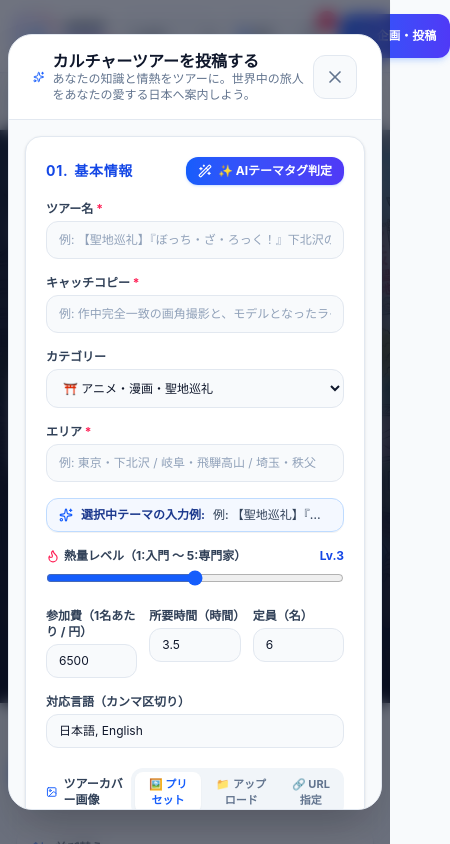
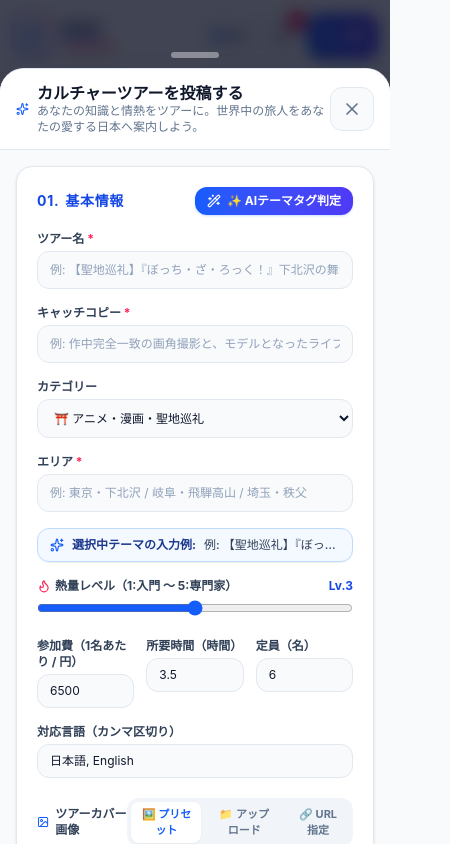
Before and after one commit to sakazeruga/DDJ_web, a React (Vite) app: page / in a window 390 px wide. Both pictures are taken after a click on the button "ツアーを企画する →". Shown: the top 844 px of the page, 450 px wide, since content can reach past the window. Built offline with nearby package versions, Linux system fonts and the light colour scheme; grey boxes are pictures that could not be loaded.

Commit message:
fix(mobile): resolve horizontal layout shift, enable backdrop tap to dismiss, and add accessible left/bottom close buttons

```diff
--- a/src/App.tsx
+++ b/src/App.tsx
@@ -545,7 +545,7 @@ export function App() {
   const [viewMode, setViewMode] = useState<'grid' | 'catalog' | 'map'>('grid');
 
   return (
-    <div className="min-h-screen bg-slate-50 text-slate-900 flex flex-col font-sans selection:bg-blue-600 selection:text-white">
+    <div className="min-h-screen bg-slate-50 text-slate-900 flex flex-col font-sans selection:bg-blue-600 selection:text-white max-w-full overflow-x-clip">
       {/* Navbar */}
       <Navbar
         currentTab={currentTab}
--- a/src/components/CreateTourModal.tsx
+++ b/src/components/CreateTourModal.tsx
@@ -1052,10 +1052,27 @@ export const CreateTourModal: React.FC<CreateTourModalProps> = ({
   };
 
   return (
-    <div className="fixed inset-0 z-50 flex items-center justify-center p-2 sm:p-4 bg-slate-900/60 backdrop-blur-sm overflow-y-auto">
-      <div className="relative w-full max-w-4xl bg-white border border-slate-200 rounded-3xl shadow-2xl overflow-hidden my-auto max-h-[92vh] flex flex-col">
+    <div
+      onClick={onClose}
+      className="fixed inset-0 z-50 flex flex-col justify-end sm:justify-center items-center bg-slate-950/75 backdrop-blur-sm p-0 sm:p-4 overflow-y-auto cursor-pointer"
+      aria-modal="true"
+      role="dialog"
+    >
+      {/* Mobile Top Dismiss Touch Zone */}
+      <div
+        onClick={onClose}
+        className="w-full flex items-center justify-center py-2.5 sm:hidden cursor-pointer"
+        title="タップして閉じる"
+      >
+        <div className="w-12 h-1.5 rounded-full bg-white/40 shadow-xs" />
+      </div>
+
+      <div
+        onClick={(e) => e.stopPropagation()}
+        className="relative w-full max-w-4xl bg-white border-t sm:border border-slate-200 rounded-t-3xl sm:rounded-3xl shadow-2xl overflow-hidden max-h-[92vh] sm:max-h-[90vh] flex flex-col cursor-default"
+      >
         {/* Header */}
-        <div className="sticky top-0 z-20 bg-white/95 backdrop-blur-md px-6 py-4 border-b border-slate-200 flex items-center justify-between">
+        <div className="sticky top-0 z-20 bg-white/95 backdrop-blur-md px-4 sm:px-6 py-3.5 sm:py-4 border-b border-slate-200 flex items-center justify-between">
           <div className="flex items-center gap-2">
             {isEditMode ? <Edit3 className="w-5 h-5 text-indigo-600" /> : <Sparkles className="w-5 h-5 text-blue-600" />}
             <div>
--- a/src/components/GuideChatModal.tsx
+++ b/src/components/GuideChatModal.tsx
@@ -117,10 +117,13 @@ export const GuideChatModal: React.FC<GuideChatModalProps> = ({
   };
 
   return (
-    <div className="fixed inset-0 z-50 flex items-center justify-center p-4 bg-slate-950/75 backdrop-blur-md">
+    <div
+      onClick={onClose}
+      className="fixed inset-0 z-50 flex items-center justify-center p-4 bg-slate-950/75 backdrop-blur-md cursor-pointer"
+    >
       <div
         onClick={(e) => e.stopPropagation()}
-        className="relative w-full max-w-xl bg-white rounded-3xl border border-slate-200 shadow-2xl overflow-hidden flex flex-col h-[600px] max-h-[90vh] animate-in fade-in zoom-in-95 duration-200"
+        className="relative w-full max-w-xl bg-white rounded-3xl border border-slate-200 shadow-2xl overflow-hidden flex flex-col h-[600px] max-h-[90vh] animate-in fade-in zoom-in-95 duration-200 cursor-default"
       >
         {/* Chat Header */}
         <div className="p-4 bg-gradient-to-r from-slate-900 to-blue-950 text-white flex items-center justify-between shadow-md">
--- a/src/components/Navbar.tsx
+++ b/src/components/Navbar.tsx
@@ -30,7 +30,7 @@ export const Navbar: React.FC<NavbarProps> = ({
 
   return (
     <header className="sticky top-0 z-40 bg-white/95 backdrop-blur-md border-b border-slate-200 shadow-xs">
-      <div className="max-w-7xl mx-auto px-4 sm:px-6 lg:px-8 h-18 flex items-center justify-between">
+      <div className="max-w-7xl mx-auto px-3 sm:px-6 lg:px-8 h-18 flex items-center justify-between gap-2">
         {/* Brand Logo - Stylish 3-Tier Stack */}
         <div
           onClick={() => setCurrentTab('explore')}
@@ -87,13 +87,13 @@ export const Navbar: React.FC<NavbarProps> = ({
           </button>
         </nav>
 
-        {/* Right Actions: Currency, Language, Favorites, Host */}
-        <div className="flex items-center gap-1.5 sm:gap-2.5">
-          {/* Currency Switcher */}
+        {/* Right Actions: Currency, Language, Favorites, Host (Mobile compact & non-overflowing) */}
+        <div className="flex items-center gap-1 sm:gap-2 flex-shrink-0">
+          {/* Currency Switcher (Desktop only to prevent mobile overflow) */}
           <select
             value={currency}
             onChange={(e) => setCurrency(e.target.value as Currency)}
-            className="min-h-[44px] bg-slate-50 hover:bg-slate-100 border border-slate-200 text-xs font-bold text-slate-700 rounded-xl px-2.5 py-2 cursor-pointer focus:outline-none transition-colors"
+            className="hidden sm:block min-h-[44px] bg-slate-50 hover:bg-slate-100 border border-slate-200 text-xs font-bold text-slate-700 rounded-xl px-2.5 py-2 cursor-pointer focus:outline-none transition-colors"
             aria-label="Currency"
           >
             <option value="JPY">¥ JPY</option>
@@ -105,17 +105,17 @@ export const Navbar: React.FC<NavbarProps> = ({
           {/* Language Switcher */}
           <button
             onClick={() => setLang(lang === 'ja' ? 'en' : 'ja')}
-            className="min-h-[44px] flex items-center gap-1 px-3 py-2 rounded-xl bg-slate-50 hover:bg-slate-100 border border-slate-200 text-xs font-bold text-slate-700 hover:text-blue-600 transition-colors cursor-pointer"
+            className="min-h-[44px] h-11 px-2.5 sm:px-3 rounded-xl bg-slate-50 hover:bg-slate-100 border border-slate-200 text-xs font-bold text-slate-700 hover:text-blue-600 transition-colors cursor-pointer flex items-center gap-1"
             title="Switch Language"
           >
             <Globe className="w-3.5 h-3.5 text-blue-600" />
-            <span>{lang === 'ja' ? 'EN' : 'JP'}</span>
+            <span className="text-[11px] sm:text-xs">{lang === 'ja' ? 'EN' : 'JP'}</span>
           </button>
 
           {/* Favorites Button */}
           <button
             onClick={openFavorites}
-            className="w-11 h-11 relative rounded-xl bg-slate-50 hover:bg-slate-100 border border-slate-200 text-slate-600 hover:text-rose-500 transition-colors cursor-pointer flex items-center justify-center"
+            className="w-11 h-11 relative rounded-xl bg-slate-50 hover:bg-slate-100 border border-slate-200 text-slate-600 hover:text-rose-500 transition-colors cursor-pointer flex items-center justify-center flex-shrink-0"
             title={t.nav.favorites}
             aria-label="Favorites"
           >
@@ -130,11 +130,12 @@ export const Navbar: React.FC<NavbarProps> = ({
           {/* Host a Tour CTA Button */}
           <button
             onClick={openCreateModal}
-            className="min-h-[44px] flex items-center gap-1.5 px-3.5 sm:px-4 py-2 rounded-xl bg-gradient-to-r from-blue-600 to-indigo-600 hover:from-blue-500 hover:to-indigo-500 text-white text-xs sm:text-sm font-bold shadow-md shadow-blue-500/20 transition-all cursor-pointer active:scale-95 whitespace-nowrap"
+            className="min-h-[44px] h-11 px-3 sm:px-4 rounded-xl bg-gradient-to-r from-blue-600 to-indigo-600 hover:from-blue-500 hover:to-indigo-500 text-white text-xs sm:text-sm font-bold shadow-md shadow-blue-500/20 transition-all cursor-pointer active:scale-95 flex items-center justify-center gap-1.5 flex-shrink-0"
+            title={lang === 'ja' ? 'ツアーを企画・投稿する' : 'Host a Tour'}
           >
             <PlusCircle className="w-4 h-4" />
             <span className="hidden sm:inline">{t.nav.hostTour}</span>
-            <span className="sm:hidden">{lang === 'ja' ? '企画・投稿' : 'Host'}</span>
+            <span className="sm:hidden text-xs">{lang === 'ja' ? '投稿' : 'Host'}</span>
           </button>
         </div>
       </div>
--- a/src/components/ShioriShareModal.tsx
+++ b/src/components/ShioriShareModal.tsx
@@ -275,10 +275,13 @@ export const ShioriShareModal: React.FC<ShioriShareModalProps> = ({
   };
 
   return (
-    <div className="fixed inset-0 z-50 flex items-center justify-center p-4 bg-slate-950/75 backdrop-blur-md overflow-y-auto">
+    <div
+      onClick={onClose}
+      className="fixed inset-0 z-50 flex items-center justify-center p-4 bg-slate-950/75 backdrop-blur-md overflow-y-auto cursor-pointer"
+    >
       <div
         onClick={(e) => e.stopPropagation()}
-        className="relative w-full max-w-2xl bg-white rounded-3xl border border-slate-200 shadow-2xl overflow-hidden my-8 animate-in fade-in zoom-in-95 duration-200"
+        className="relative w-full max-w-2xl bg-white rounded-3xl border border-slate-200 shadow-2xl overflow-hidden my-8 animate-in fade-in zoom-in-95 duration-200 cursor-default"
       >
         {/* Modal Header */}
         <div className="flex items-center justify-between px-6 py-4 border-b border-slate-200 bg-slate-50">
--- a/src/components/TourDetailModal.tsx
+++ b/src/components/TourDetailModal.tsx
@@ -1,6 +1,7 @@
 import React, { useState } from 'react';
 import {
   X,
+  ArrowLeft,
   Clock,
   MapPin,
   Star,
@@ -241,31 +242,60 @@ export const TourDetailModal: React.FC<TourDetailModalProps> = ({
   };
 
   return (
-    <div className="fixed inset-0 z-50 flex items-start sm:items-center justify-center pt-8 sm:pt-4 pb-4 px-2 sm:p-4 md:p-6 bg-slate-900/60 backdrop-blur-sm overflow-y-auto">
+    <div
+      onClick={onClose}
+      className="fixed inset-0 z-50 flex flex-col justify-end sm:justify-center items-center bg-slate-950/75 backdrop-blur-sm p-0 sm:p-4 md:p-6 overflow-y-auto cursor-pointer"
+      aria-modal="true"
+      role="dialog"
+    >
+      {/* Mobile Top Dismiss Touch Zone (Tap or drag down to dismiss) */}
+      <div
+        onClick={onClose}
+        className="w-full flex items-center justify-center py-2.5 sm:hidden cursor-pointer"
+        title="タップして閉じる"
+      >
+        <div className="w-12 h-1.5 rounded-full bg-white/40 shadow-xs" />
+      </div>
+
       {/* Modal Container */}
-      <div className="relative w-full max-w-5xl bg-white border border-slate-200 rounded-3xl shadow-2xl overflow-hidden my-2 sm:my-auto max-h-[90vh] sm:max-h-[92vh] flex flex-col">
+      <div
+        onClick={(e) => e.stopPropagation()}
+        className="relative w-full max-w-5xl bg-white border-t sm:border border-slate-200 rounded-t-3xl sm:rounded-3xl shadow-2xl overflow-hidden max-h-[92vh] sm:max-h-[90vh] flex flex-col cursor-default"
+      >
         {/* Sticky Header Bar */}
-        <div className="sticky top-0 z-20 bg-white/95 backdrop-blur-md px-3 sm:px-6 py-2.5 sm:py-3.5 border-b border-slate-200 flex items-center justify-between gap-1.5 sm:gap-3">
+        <div className="sticky top-0 z-20 bg-white/95 backdrop-blur-md px-3 sm:px-6 py-2.5 sm:py-3.5 border-b border-slate-200 flex items-center justify-between gap-2">
+          {/* Left: Quick Back / Close Button & Badges */}
           <div className="flex items-center gap-2 min-w-0">
-            <span className="text-[11px] sm:text-xs font-bold px-2 sm:px-3 py-0.5 sm:py-1 rounded-full bg-blue-50 text-blue-700 border border-blue-200 whitespace-nowrap flex-shrink-0">
+            <button
+              onClick={onClose}
+              className="min-h-[44px] px-3 py-2 rounded-xl bg-slate-100 hover:bg-slate-200 text-slate-800 font-bold text-xs flex items-center gap-1.5 transition-all cursor-pointer active:scale-95 flex-shrink-0 border border-slate-200"
+              title="閉じる"
+              aria-label="Close modal"
+            >
+              <ArrowLeft className="w-4 h-4 text-slate-700" />
+              <span className="font-bold">{lang === 'ja' ? '閉じる' : 'Close'}</span>
+            </button>
+
+            <span className="text-[11px] sm:text-xs font-bold px-2 sm:px-3 py-1 rounded-full bg-blue-50 text-blue-700 border border-blue-200 whitespace-nowrap flex-shrink-0">
               Lv.{tour.otakuLevel} {lang === 'ja' ? '熱量' : 'Depth'}
             </span>
-            <div className="text-xs text-slate-500 font-medium hidden sm:flex items-center gap-1 truncate">
+
+            <div className="text-xs text-slate-500 font-medium hidden md:flex items-center gap-1 truncate">
               <MapPin className="w-3.5 h-3.5 text-rose-500 flex-shrink-0" />
               <span className="truncate">{lang === 'ja' ? tour.area : tour.areaEn}</span>
             </div>
           </div>
 
+          {/* Right Actions: Share, Favorite, and Secondary Close Button */}
           <div className="flex items-center gap-1.5 sm:gap-2 flex-shrink-0">
-            {/* Guide Consultation CTA */}
+            {/* Guide Consultation CTA (Desktop only in header; accessible in body for mobile) */}
             <button
               onClick={() => setIsGuideChatOpen(true)}
-              className="min-h-[44px] flex items-center gap-1.5 px-3 py-2 rounded-xl bg-blue-50 hover:bg-blue-100 text-blue-700 border border-blue-200 text-xs font-bold transition-colors cursor-pointer active:scale-95"
+              className="hidden sm:flex min-h-[44px] items-center gap-1.5 px-3 py-2 rounded-xl bg-blue-50 hover:bg-blue-100 text-blue-700 border border-blue-200 text-xs font-bold transition-colors cursor-pointer active:scale-95"
               title="ガイドに事前質問・相談"
             >
               <MessageSquare className="w-4 h-4 text-blue-600 flex-shrink-0" />
-              <span className="hidden sm:inline">{lang === 'ja' ? 'ガイドに質問' : 'Ask Guide'}</span>
-              <span className="sm:hidden text-xs">{lang === 'ja' ? '質問' : 'Ask'}</span>
+              <span>{lang === 'ja' ? 'ガイドに質問' : 'Ask Guide'}</span>
             </button>
 
             {/* Share CTA */}
@@ -275,7 +305,7 @@ export const TourDetailModal: React.FC<TourDetailModalProps> = ({
               title="ツアーをシェア"
             >
               <Share className="w-4 h-4 flex-shrink-0" />
-              <span>シェア</span>
+              <span className="hidden sm:inline">シェア</span>
             </button>
 
             {/* Favorite CTA (44px touch target) */}
@@ -1448,6 +1478,17 @@ export const TourDetailModal: React.FC<TourDetailModalProps> = ({
             </div>
           </div>
         </div>
+
+        {/* Mobile Bottom Dismiss Bar */}
+        <div className="sm:hidden p-3 bg-white border-t border-slate-200 flex items-center gap-2">
+          <button
+            onClick={onClose}
+            className="w-full min-h-[46px] rounded-xl bg-slate-100 hover:bg-slate-200 text-slate-800 font-bold text-xs flex items-center justify-center gap-2 cursor-pointer active:scale-95 border border-slate-200 shadow-xs"
+          >
+            <ArrowLeft className="w-4 h-4 text-slate-600" />
+            <span>{lang === 'ja' ? '← 一覧に戻る（閉じる）' : '← Back to Tours (Close)'}</span>
+          </button>
+        </div>
       </div>
 
       {/* Shiori Ticket Share Modal */}
--- a/src/index.css
+++ b/src/index.css
@@ -8,11 +8,17 @@
     --color-gold: #d97706;
   }
 
+  html, body, #root {
+    max-width: 100vw;
+    overflow-x: clip;
+    margin: 0;
+    padding: 0;
+  }
+
   body {
     background-color: #f8fafc;
     color: #1e293b;
     font-family: 'Inter', -apple-system, BlinkMacSystemFont, 'Segoe UI', Roboto, 'Hiragino Sans', 'Noto Sans JP', sans-serif;
-    overflow-x: hidden;
   }
 }
 
```
